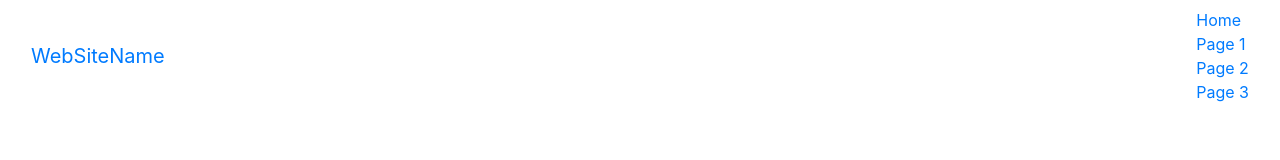
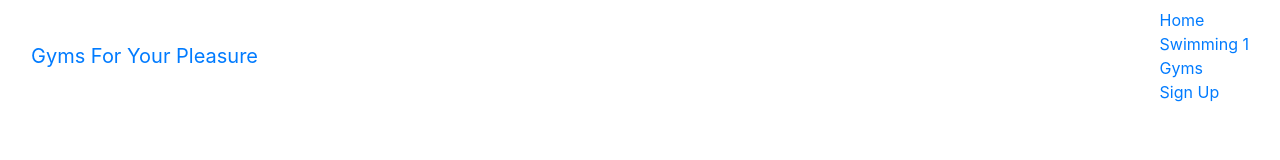
Before and after one commit to feliciaa12/feliciaa12.github.io, a plain HTML site: page page2.html in a window 1280 px wide. Drawn offline with nearby package versions, Linux system fonts and the light colour scheme.

Commit message:
Update page2.html
page 2

```diff
--- a/page2.html
+++ b/page2.html
@@ -9,13 +9,13 @@
   <nav class="navbar navbar-default">
     <div class="container-fluid">
       <div class="navbar-header">
-        <a class="navbar-brand" href="#">WebSiteName</a>
+        <a class="navbar-brand" href="#">Gyms For Your Pleasure</a>
       </div>
       <ul class="nav navbar-nav">
         <li class="active"><a href="#">Home</a></li>
-        <li><a href="page1.html">Page 1</a></li>
-        <li><a href="page2.html">Page 2</a></li>
-        <li><a href="page3.html">Page 3</a></li>
+        <li><a href="page1.html">Swimming 1</a></li>
+        <li><a href="page2.html">Gyms</a></li>
+        <li><a href="page3.html">Sign Up</a></li>
       </ul>
     </div>
   </nav>
```
